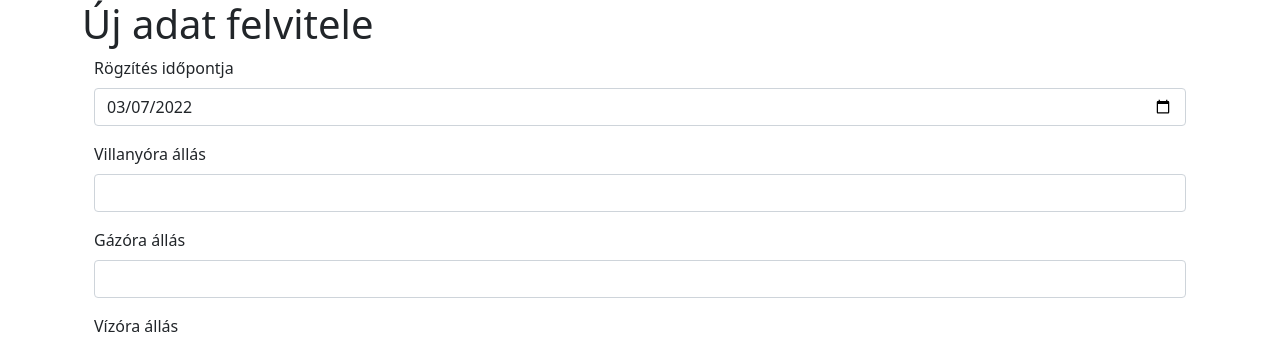
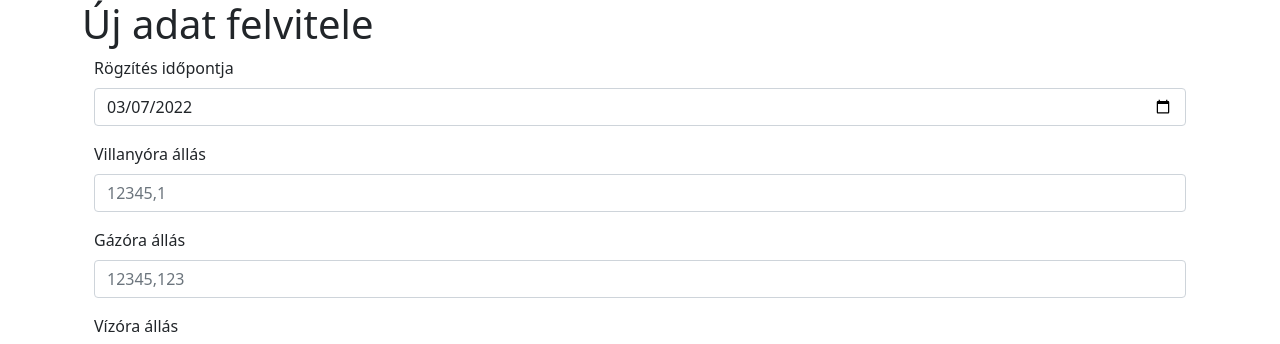
Before and after one commit to szg9/rezsi-app, a React (Create React App) app in the folder my-app/: page /attraction/new in a window 1280 px wide. Shown: the top 344 px of the page. Built offline with nearby package versions, Linux system fonts and the light colour scheme.

Commit message:
placeholders added

```diff
--- a/my-app/src/Form.js
+++ b/my-app/src/Form.js
@@ -219,6 +219,7 @@ export default function Form({ type, id }) {
                     reference={references['villany_ora']}
                     name="villany_ora"
                     labelText="Villanyóra állás"
+                    placeholder="12345,1"
                     type="number"
                     errors={errors}
                     inputValues={inputValues}
@@ -230,6 +231,7 @@ export default function Form({ type, id }) {
                     reference={references['gaz_ora']}
                     name="gaz_ora"
                     labelText="Gázóra állás"
+                    placeholder="12345,123"
                     type="number"
                     errors={errors}
                     inputValues={inputValues}
--- a/my-app/src/InputSet.js
+++ b/my-app/src/InputSet.js
@@ -6,6 +6,7 @@ export default function InputFieldSet(
         handleInputBlur,
         type,
         name,
+        placeholder,
         labelText,
         required,
         reference,
@@ -73,6 +74,7 @@ export default function InputFieldSet(
             className="form-control"
             id={name}
             name={name}
+            placeholder={placeholder}
             value={inputValues[name]}
             onChange={handleInputChange}
             onBlur={handleInputBlur}
```
